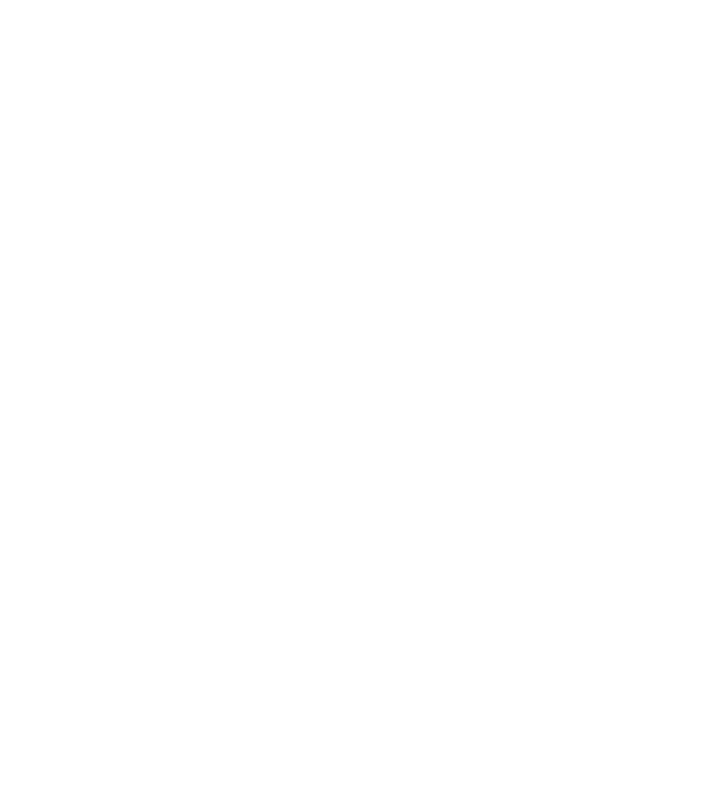
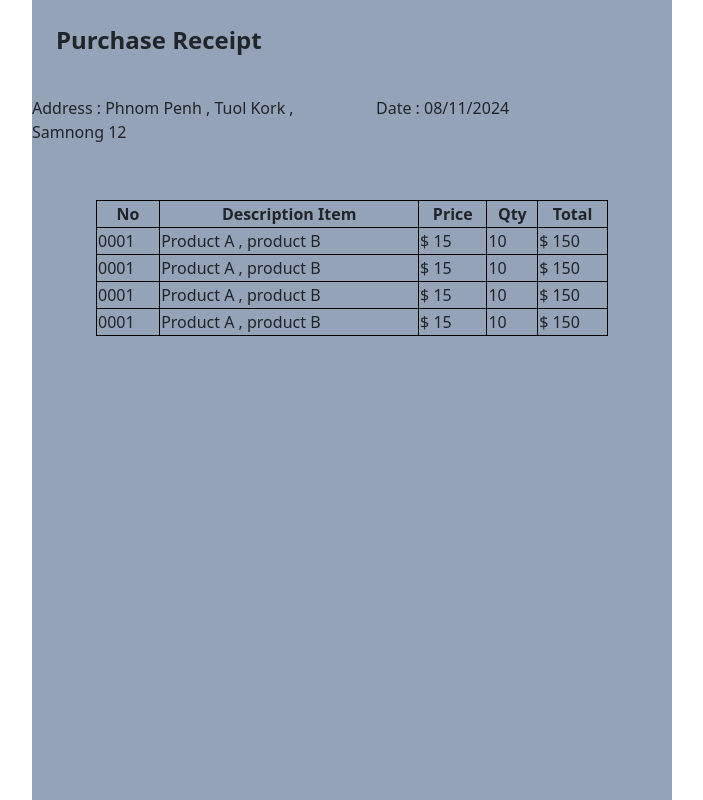
Before and after one commit to thavorac/web-training-2023, a Vue app: page /print-receipt in a window 1280 px wide. Before the commit this address had no page. Shown: the whole page, without its empty margins (288-991 px from the left). Built offline with nearby package versions, Linux system fonts and the light colour scheme.

Commit message:
on going with print receipt

```diff
--- a/src/components/Product/EditProduct.vue
+++ b/src/components/Product/EditProduct.vue
@@ -12,6 +12,7 @@ const brand = ref('');
 const price = ref(0);
 const origin_price = ref(0);
 const category = ref('');
+const qty = ref(0);
 const size = ref('');
 const description = ref('');
 const image = ref<File | null>(null);
@@ -27,6 +28,7 @@ const getProduct = async (productId: number) => {
         productName.value = product.name;
         brand.value = product.brand;
         price.value = product.pricing;
+        qty.value = product.qty;
         origin_price.value = product.origin_price;
         category.value = product.category_id
 
@@ -75,6 +77,7 @@ const updateProduct = async () => {
     formData.append('origin_price', origin_price.value.toString());
     formData.append('category_id', category.value);
     formData.append('size', size.value);
+    formData.append('qty', qty.value.toString());
     formData.append('description', description.value);
 
     if (image.value) {
@@ -95,7 +98,9 @@ const updateProduct = async () => {
         productName.value = updatedProduct.name;
         brand.value = updatedProduct.brand;
         price.value = updatedProduct.pricing;
+        qty.value = updatedProduct.qty;
         origin_price.value = updatedProduct.origin_price;
+
         category.value = updatedProduct.category_id.toString(); // Ensure category_id is string for select binding
         size.value = updatedProduct.size;
         description.value = updatedProduct.description;
@@ -115,63 +120,72 @@ const updateProduct = async () => {
 const handleCancel = () => {
     router.push('/admin');
 };
-</script><template>
+</script>
+<template>
     <section class="bg-white dark:bg-gray-900">
         <div class="py-3 px-4 max-w-2xl lg:py-16">
-            <p class="mb-4 font-semibold text-xl dark:text-white text-[#58AB5D]">Edit Product</p>
+            <p class="mb-4 font-semibold text-xl dark:text-white text-[#58AB5D]">Edit product</p>
             <form @submit.prevent="updateProduct">
                 <div class="pt-1 grid gap-4 sm:grid-cols-2 sm:gap-6">
-                    <div class="sm:col-span-2">
+                    <div class="w-full">
                         <label for="name" class="block mb-2 font-semibold text-gray-900 dark:text-white">Product
                             Name</label>
                         <input v-model="productName" type="text" name="name" id="name"
                             class="bg-gray-50 border border-gray-300 text-gray-900 text-sm rounded-lg focus:ring-primary-600 focus:border-primary-600 block w-full p-2.5 dark:bg-gray-700 dark:border-gray-600 dark:placeholder-gray-400 dark:text-white dark:focus:ring-primary-500 dark:focus:border-primary-500"
-                            placeholder="Type product name">
+                            placeholder="Type product name" required>
                     </div>
-                    <div class="sm:col-span-2">
+                    <div class="w-full">
+                        <label for="origin_price" class="block mb-2 font-semibold text-gray-900 dark:text-white">Origin
+                            Price</label>
+                        <input v-model.number="origin_price" type="number" name="origin_price" id="origin_price"
+                            class="bg-gray-50 border border-gray-300 text-gray-900 text-sm rounded-lg focus:ring-primary-600 focus:border-primary-600 block w-full p-2.5 dark:bg-gray-700 dark:border-gray-600 dark:placeholder-gray-400 dark:text-white dark:focus:ring-primary-500 dark:focus:border-primary-500"
+                            placeholder="$29" required>
+                    </div>
+
+                    <div class="w-full">
+                        <label for="price" class="block mb-2 font-semibold text-gray-900 dark:text-white">Price</label>
+                        <input v-model.number="price" type="number" name="price" id="price"
+                            class="bg-gray-50 border border-gray-300 text-gray-900 text-sm rounded-lg focus:ring-primary-600 focus:border-primary-600 block w-full p-2.5 dark:bg-gray-700 dark:border-gray-600 dark:placeholder-gray-400 dark:text-white dark:focus:ring-primary-500 dark:focus:border-primary-500"
+                            placeholder="$2999" required>
+                    </div>
+                    <div>
+                        <label for="category_id"
+                            class="block mb-2 font-semibold text-gray-900 dark:text-white">Category</label>
+                        <select v-model="category"
+                            class="bg-gray-50 border border-gray-300 text-gray-900 text-sm rounded-lg focus:ring-primary-500 focus:border-primary-500 block w-full p-2.5 dark:bg-gray-700 dark:border-gray-600 dark:placeholder-gray-400 dark:text-white dark:focus:ring-primary-500 dark:focus:border-primary-500">
+                            <option value="" disabled>Select category</option>
+                            <option v-for="category in categories" :key="category.id" :value="category.id">{{
+                                category.name }}</option>
+                        </select>
+                    </div>
+                    <div>
+                        <label for="qty" class="block mb-2 font-semibold text-gray-900 dark:text-white">Qty</label>
+                        <input v-model.number="qty" type="number" name="qty" id="qty"
+                            class="bg-gray-50 border border-gray-300 text-gray-900 text-sm rounded-lg focus:ring-primary-600 focus:border-primary-600 block w-full p-2.5 dark:bg-gray-700 dark:border-gray-600 dark:placeholder-gray-400 dark:text-white dark:focus:ring-primary-500 dark:focus:border-primary-500"
+                            placeholder="$2999" required>
+                    </div>
+                     <div class="">
                         <label for="brand" class="block mb-2 font-semibold text-gray-900 dark:text-white">Brand</label>
                         <input v-model="brand" type="text" name="brand" id="brand"
                             class="bg-gray-50 border border-gray-300 text-gray-900 text-sm rounded-lg focus:ring-primary-600 focus:border-primary-600 block w-full p-2.5 dark:bg-gray-700 dark:border-gray-600 dark:placeholder-gray-400 dark:text-white dark:focus:ring-primary-500 dark:focus:border-primary-500"
                             placeholder="Type brand">
                     </div>
+
                     <div class="sm:col-span-2">
-                        <label for="size" class="block mb-2 font-semibold text-gray-900 dark:text-white">Size</label>
-                        <input v-model="size" type="text" name="size" id="size"
-                            class="bg-gray-50 border border-gray-300 text-gray-900 text-sm rounded-lg focus:ring-primary-600 focus:border-primary-600 block w-full p-2.5 dark:bg-gray-700 dark:border-gray-600 dark:placeholder-gray-400 dark:text-white dark:focus:ring-primary-500 dark:focus:border-primary-500"
-                            placeholder="Type size">
+                        <label for="multiple_files" class="block mb-2 font-medium text-gray-900 dark:text-white">Upload
+                            multiple files</label>
+                        <input ref="fileInput" @change="handleFileChange"
+                            class="block w-full text-sm text-gray-900 border border-gray-300 rounded-lg cursor-pointer bg-gray-50 dark:text-gray-400 focus:outline-none dark:bg-gray-700 dark:border-gray-600 dark:placeholder-gray-400"
+                            id="multiple_files" type="file" multiple>
                     </div>
                     <div class="sm:col-span-2">
-                        <label for="price" class="block mb-2 font-semibold text-gray-900 dark:text-white">Price</label>
-                        <input v-model.number="price" type="number" name="price" id="price"
-                            class="bg-gray-50 border border-gray-300 text-gray-900 text-sm rounded-lg focus:ring-primary-600 focus:border-primary-600 block w-full p-2.5 dark:bg-gray-700 dark:border-gray-600 dark:placeholder-gray-400 dark:text-white dark:focus:ring-primary-500 dark:focus:border-primary-500"
-                            placeholder="$2999">
-                    </div>
-                    <div class="sm:col-span-2">
-                        <label for="price" class="block mb-2 font-semibold text-gray-900 dark:text-white">Base_Pricee</label>
-                        <input v-model.number="origin_price" type="number" name="price" id="price"
-                            class="bg-gray-50 border border-gray-300 text-gray-900 text-sm rounded-lg focus:ring-primary-600 focus:border-primary-600 block w-full p-2.5 dark:bg-gray-700 dark:border-gray-600 dark:placeholder-gray-400 dark:text-white dark:focus:ring-primary-500 dark:focus:border-primary-500"
-                            placeholder="$2999">
-                    </div>
-                    <div class="sm:col-span-2">
-                        <label for="category"
-                            class="block mb-2 font-semibold text-gray-900 dark:text-white">Category</label>
-                        <select v-model="category" name="category" id="category"
-                            class="bg-gray-50 border border-gray-300 text-gray-900 text-sm rounded-lg focus:ring-primary-500 focus:border-primary-500 block w-full p-2.5 dark:bg-gray-700 dark:border-gray-600 dark:placeholder-gray-400 dark:text-white dark:focus:ring-primary-500 dark:focus:border-primary-500">
-                            <option disabled value="">Select category</option>
-                            <option v-for="cat in categories" :key="cat.id" :value="cat.id">{{ cat.name }}</option>
-                        </select>
-                    </div>
-                    <div class="sm:col-span-2">
-                        <label class="block mb-2 font-semibold text-gray-900 dark:text-white" for="image">Upload
-                            Image</label>
-                        <input @change="handleImageUpload"
-                            class="block w-full text-sm text-gray-900 border border-gray-300 rounded-lg cursor-pointer bg-gray-50 dark:text-gray-400 focus:outline-none dark:bg-gray-700 dark:border-gray-600 dark:placeholder-gray-400"
-                            id="image" type="file">
+                        <img v-if="uploadedImageUrl" :src="uploadedImageUrl" alt="Uploaded Image"
+                            class="mt-3 max-w-full h-auto">
                     </div>
                     <div class="sm:col-span-2">
                         <label for="description"
                             class="block mb-2 font-semibold text-gray-900 dark:text-white">Description</label>
-                        <textarea v-model="description" id="description" rows="4"
+                        <textarea id="description" rows="8" v-model="description"
                             class="block p-2.5 w-full text-sm text-gray-900 bg-gray-50 rounded-lg border border-gray-300 focus:ring-primary-500 focus:border-primary-500 dark:bg-gray-700 dark:border-gray-600 dark:placeholder-gray-400 dark:text-white dark:focus:ring-primary-500 dark:focus:border-primary-500"
                             placeholder="Your description here"></textarea>
                     </div>
@@ -187,10 +201,12 @@ const handleCancel = () => {
                     </button>
                 </div>
             </form>
+            <p v-if="errorMessage" class="text-red-500 mt-4">{{ errorMessage }}</p>
+            <p v-if="successMessage" class="text-green-500 mt-4">{{ successMessage }}</p>
         </div>
     </section>
+
 </template>
-
 <style scoped>
 @import url('https://fonts.googleapis.com/css2?family=Rubik:ital,wght@0,300..900;1,300..900&display=swap');
 
--- a/src/components/Supplier/CreateSupplier.vue
+++ b/src/components/Supplier/CreateSupplier.vue
@@ -121,7 +121,7 @@
                     </button>
                     <button type="submit"
                         class="text-white bg-blue-600 hover:bg-blue-700 focus:outline-none focus:ring-4 focus:ring-blue-300 font-medium rounded-lg text-sm px-5 py-2.5 dark:bg-blue-600 dark:hover:bg-blue-700 dark:focus:ring-blue-800">
-                        SUBMIT
+                        CREATE
                     </button>
                 </div>
             </form>
--- a/src/components/Supplier/ListSupplier.vue
+++ b/src/components/Supplier/ListSupplier.vue
@@ -17,6 +17,7 @@ const suppliers = ref<any[]>([]);
 const products = ref<any[]>([]);
 const loading = ref(true);
 const searchStore = useSearchStore();
+
 
 const getSuppliers = async () => {
     try {
--- a/src/components/SupplierDashborad/CreateSupplierDashborad.vue
+++ b/src/components/SupplierDashborad/CreateSupplierDashborad.vue
@@ -175,7 +175,7 @@ getPurchasesOfSupplier(supplier.value.id);
             <div v-if="listPurchase" class="relative">
                 <i class='bx bxs-bell-ring text-3xl text-green-500'></i>
                 <span
-                    class="absolute top-0 right-0  transform translate-x-1/2 -translate-y-1/2 bg-red-600 text-white text-xs rounded-full px-1">{{
+                    class="absolute top-0 right-0  transform translate-x-1/2 -translate-y-1/2 bg-red-600 text-white text-xs rounded-full px-2 py-1">{{
                         listPurchase.length }}</span>
             </div>
             <div v-if="supplier" class="profile-details ">
--- /dev/null
+++ b/src/components/SupplierDashborad/PrintReceipt.vue
@@ -0,0 +1,60 @@
+<script setup lang="ts"></script>
+
+<template>
+    <div class="bg-slate-400 min-h-screen w-1/2 mx-auto">
+        <p class="text-2xl font-bold p-4">Purchase Receipt</p>
+        <div class="grid grid-cols-2 gap-5">
+            <div>
+                <p>Address : Phnom Penh , Tuol Kork , Samnong 12</p>
+            </div>
+            <div>
+                <p>Date : 08/11/2024</p>
+            </div>
+        </div>
+        <div>
+            <table class="w-4/5 border-collapse  mx-auto mt-10">
+                <thead>
+                    <tr class=" p-2 text-center">
+                        <th class="border border-black">No</th>
+                        <th class="border border-black">Description Item</th>
+                        <th class="border border-black">Price </th>
+                        <th class="border border-black">Qty</th>
+                        <th class="border border-black">Total</th>
+                    </tr>
+                </thead>
+                <tbody>
+                    <tr>
+                        <td class="border border-black">0001</td>
+                        <td class="border border-black">Product A , product B</td>
+                        <td class="border border-black">$ 15</td>
+                        <td class="border border-black">10</td>
+                        <td class="border border-black">$ 150</td>
+                    </tr>
+
+                    <tr>
+                        <td class="border border-black">0001</td>
+                        <td class="border border-black">Product A , product B</td>
+                        <td class="border border-black">$ 15</td>
+                        <td class="border border-black">10</td>
+                        <td class="border border-black">$ 150</td>
+                    </tr>
+                    <tr>
+                        <td class="border border-black">0001</td>
+                        <td class="border border-black">Product A , product B</td>
+                        <td class="border border-black">$ 15</td>
+                        <td class="border border-black">10</td>
+                        <td class="border border-black">$ 150</td>
+                    </tr>
+                    <tr>
+                        <td class="border border-black">0001</td>
+                        <td class="border border-black">Product A , product B</td>
+                        <td class="border border-black">$ 15</td>
+                        <td class="border border-black">10</td>
+                        <td class="border border-black">$ 150</td>
+                    </tr>
+
+                </tbody>
+            </table>
+        </div>
+    </div>
+</template>
```
Also changed, not shown: src/components/Purchase/ListPurchase.vue (+7 -5 lines), src/components/Supplier/EditSupplier.vue (+13 -11 lines), src/components/SupplierDashborad/OrderList.vue (+4 -6 lines), src/router/admin/index.ts (+7 -7 lines), src/router/supplier/index.ts (+13 -5 lines).
